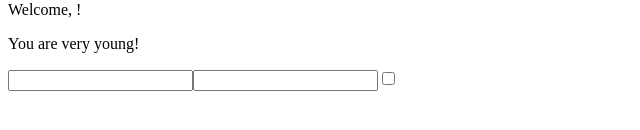
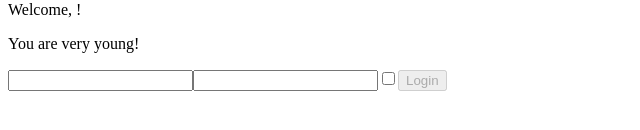
Before and after one commit to CeciliaFabiole/REACT, a React (Create React App) app in the folder react-complete-exercises/: page / in a window 1280 px wide. Shown: the part 336-466 px from the top of the page, without its empty margins (0-640 px from the left). Built offline with nearby package versions, Linux system fonts and the light colour scheme.

Commit message:
feat:add forms-03

```diff
--- a/react-complete-exercises/src/App.js
+++ b/react-complete-exercises/src/App.js
@@ -21,6 +21,12 @@ import { Login } from "./Login";
 
 //FUNCTION COMPONENT
 export function App(){
+    function onLogin(data){
+        console.log('delle info sono state inviate: ' + data.username, data.password, data.remember)
+    }
+    // function onLogin(state){
+    //     console.log('delle info sono state inviate: ' + state.username, state.password, state.remember)
+    // }
     return(
         <div>
             <Hello/>
@@ -28,7 +34,7 @@ export function App(){
             <ClickCounter/>
             <ClickTracker/>
             <InteractiveWelcome/>
-            <Login/>
+            <Login login={(data)=>onLogin(data)}/>
         </div>
     )
 }
--- a/react-complete-exercises/src/Login.js
+++ b/react-complete-exercises/src/Login.js
@@ -5,7 +5,7 @@ import React, { useState } from "react";
 //     state = {
 //         username:"",
 //         password:"",
-//         rememberCheckbox: false,
+//         remember: false,
 //     }
 //     handleInputs = (event) => {
 //         event.preventDefault()
@@ -18,19 +18,27 @@ import React, { useState } from "react";
 //         })
 //         console.log(event.target.checked)
 //     }
+//     onLogin = () => {
+//         console.log('delle info sono state inviate: ' + this.state.username, this.state.password, this.state.remember)
+//     }
+//     componentDidUpdate(){
+//         console.log(this.state)
+//     }
 //     render() {
 //         return (
 //             <div>
 //                 <input name="username" value={this.state.username} onChange={this.handleInputs}></input>
 //                 <input name="password" type="password" value={this.state.password} onChange={this.handleInputs}></input>
-//                 <input name="rememberCheckbox" type="checkbox" checked={this.state.rememberCheckbox} onChange={this.handleInputs}></input>
+//                 <input name="remember" type="checkbox" checked={this.state.remember} onChange={this.handleInputs}></input>
+//                 <button name="loginButton" type="submit" onClick={()=>this.onLogin()} disabled={this.state.username==="" && this.state.password===""}>Login</button>
+//                 <button name="loginButton" type="submit" onClick={()=>this.props.login(this.state)} disabled={this.state.username==="" && this.state.password===""}>Login</button>
 //             </div>
 //         )
 //     }
 // }
 
 //FUNCTION COMPONENT
-export function Login(){
+export function Login({login}){
     const [data, setData] = useState({
         username:'',
         password:'',
@@ -53,6 +61,7 @@ export function Login(){
             <input name="username" value={data.username} onChange={(e)=>handleInputs(e)}></input>
             <input name="password" type="password" value={data.password} onChange={(e)=>handleInputs(e)}></input>
             <input name="remember" type="checkbox" checked={data.remember} onChange={(e)=>handleInputs(e)}></input>
+            <button name="loginButton" type="submit" onClick={()=>login(data)} disabled={data.username==="" && data.password===""}>Login</button>
         </div>
     )
 }
```
Also changed, not shown: 1 other file (tests, documents, lock files or other folders).
